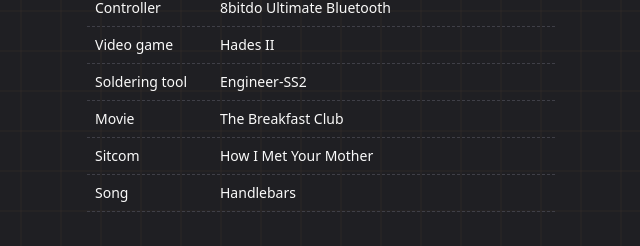
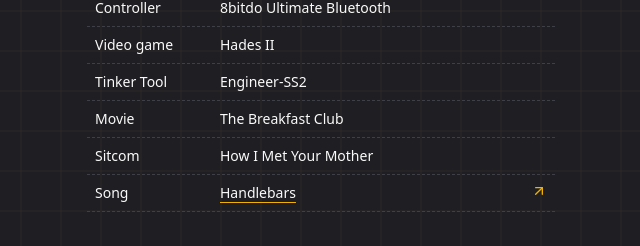
Before and after one commit to jennayey/jennayey-v4, a Next.js app: page /about in a window 1280 px wide. Shown: the part 809-1055 px from the top of the page, without its empty margins (319-959 px from the left). Built offline with nearby package versions, Linux system fonts and the light colour scheme.

Commit message:
Update page.tsx

```diff
--- a/app/about/page.tsx
+++ b/app/about/page.tsx
@@ -118,10 +118,10 @@
             />
             <Favorites category="Controller" item="8bitdo Ultimate Bluetooth" />
             <Favorites category="Video game" item="Hades II" />
-            <Favorites category="Soldering tool" item="Engineer-SS2" />
+            <Favorites category="Tinker Tool" item="Engineer-SS2" />
             <Favorites category="Movie" item="The Breakfast Club" />
             <Favorites category="Sitcom" item="How I Met Your Mother" />
-            <Favorites category="Song" item="Handlebars" />
+            <Favorites category="Song" item="Handlebars" url="https://open.spotify.com/track/08dD8Lk7VUea38YnsMzOP7?si=87defaa507634d54" hasURL />
           </div>
         </div>
         <div className="grid grid-cols-1 gap-4">
```
